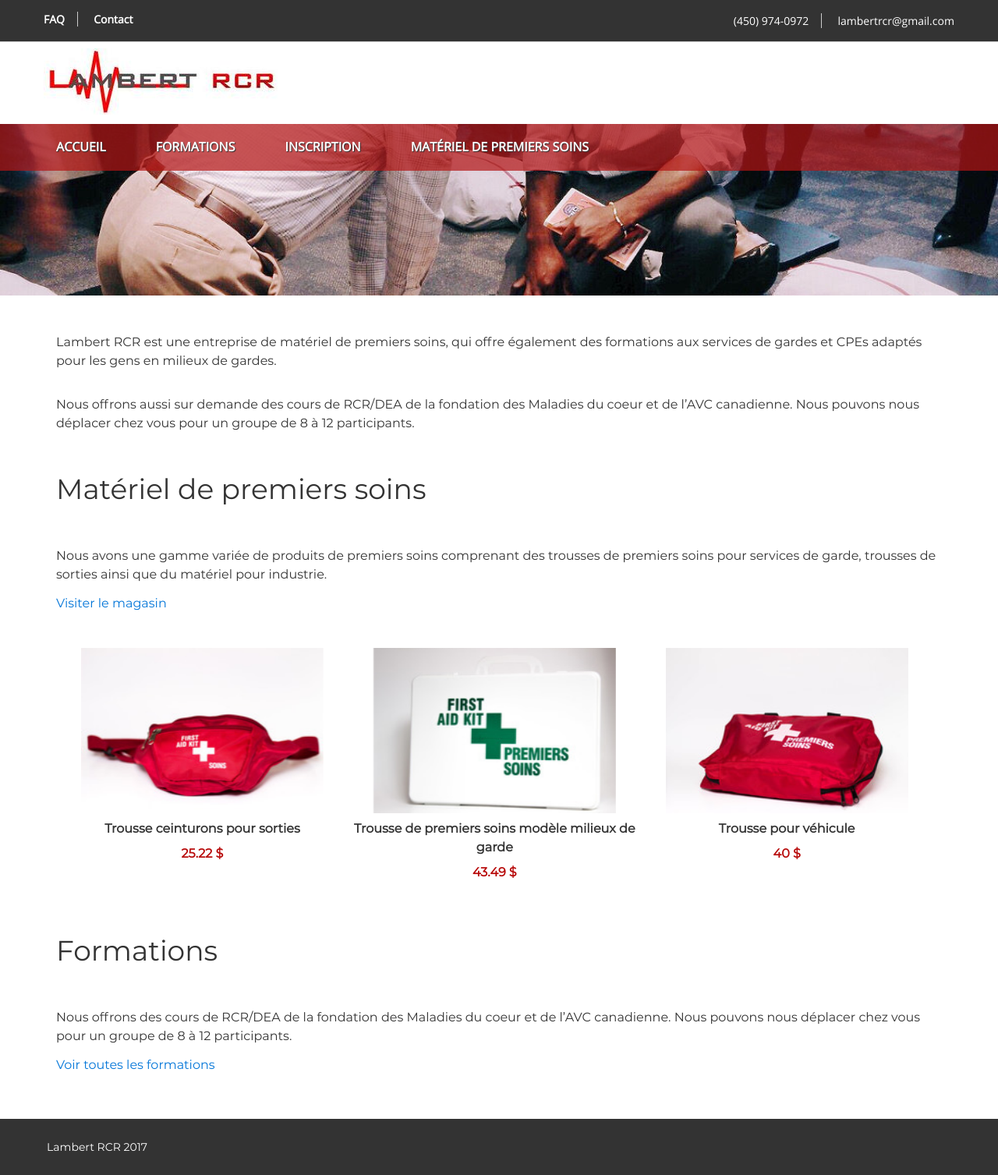
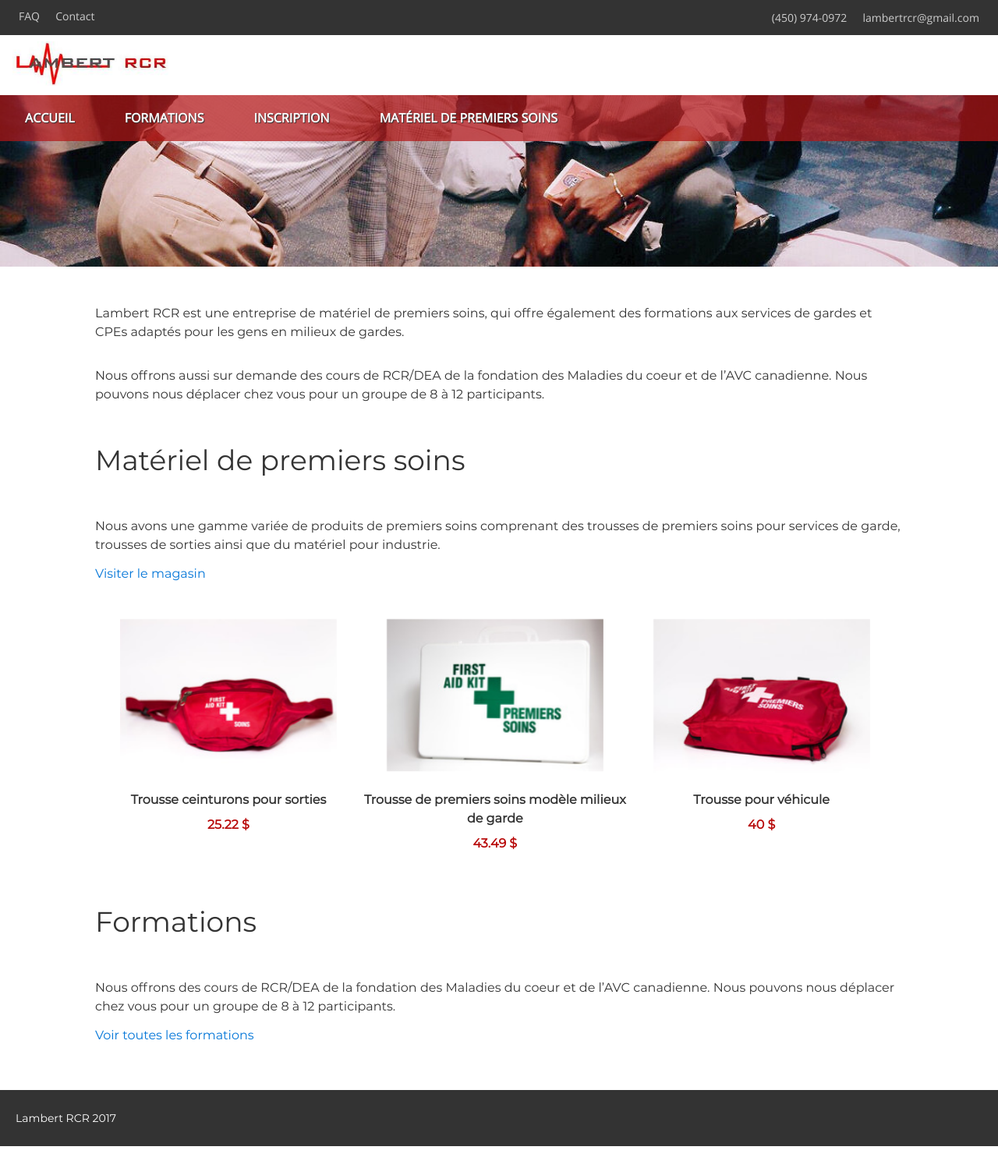
Before and after one commit to ouarez/lambert-rcr, a Jekyll site: the page built from index.md, in a window 1280 px wide. Shown: the whole page at 78% size. Built offline with Jekyll 4.4.1, drawn with Linux system fonts in a browser that asks for light colours; after the commit the page ends 1470 px from its top, so only the background shows below that.

```diff
--- a/_layouts/home.html
+++ b/_layouts/home.html
@@ -15,15 +15,15 @@
 <header>
 
   <div class="top-nav">
-    <div class="flex flex-wrap ml-auto mr-auto pv2 max">
-      <nav class="w-100 w-50-l tc tl-l pv2">
+    <div class="flex flex-wrap ml-auto mr-auto pv1 ph2 ph3-l max">
+      <nav class="w-30 w-50-l tl pv2">
         {% for link in site.data.navigation.top_nav.links %}
-        <a class="ph3" href="{{link.url}}">{{link.title}}</a>
+        <a class="ph2 f6" href="{{link.url}}">{{link.title}}</a>
         {% endfor %}
       </nav>
-      <nav class="w-100 w-50-l dn db-l tc tr-l pv2">
-        <p class="ph3">{{site.data.settings.site_tel}}</p>
-        <p class="ph3">{{site.data.settings.site_email}}</p>
+      <nav class="w-70 w-50-l tr pv2">
+        <p class="ph2 f6">{{site.data.settings.site_tel}}</p>
+        <p class="ph2 f6">{{site.data.settings.site_email}}</p>
       </nav>
     </div>
   </div>
@@ -50,7 +50,7 @@
 
 </header>
 
-<main class="mv4 ml-auto mr-auto max ph4 flex flex-wrap justify-center justify-start-l">
+<main class="mv4 ml-auto mr-auto body-max ph4 flex flex-wrap justify-center justify-start-l">
 
 {{ page.home_intro | markdownify }}
 
--- a/css/main.scss
+++ b/css/main.scss
@@ -24,7 +24,8 @@
 
 // variables
 
-$max-width:1200px;
+$max-width:1400px;
+$body-width:1100px;
 $primary-font:'Montserrat', Helvetica, Helvetica Neue, Arial, sans-serif;
 $sans: 'OpenSans', Arial, sans-serif;
 $serif: 'Merriweather', serif;
@@ -41,6 +42,10 @@
 
 .max {
   max-width:$max-width;
+}
+
+.body-max {
+  max-width:$body-width;
 }
 
 // typography
@@ -93,26 +98,23 @@
 
 .logo {
   img {
+    width:200px;
   }
 }
 
 .top-nav {
   background-color:#333;
-  border-bottom:solid #ccc 1px;
   div {
     nav {
       p,a {
         display:inline;
-        color:#fff;
-        border-right:solid #ccc 1px;
-        font-size:14px;
+        color:#ccc;
         font-family:$sans;
         &:last-child {
           border:none;
         }
       }
       a {
-        font-weight:900;
         &:hover {
           text-decoration:underline;
         }
@@ -152,25 +154,6 @@
         &:hover {
           text-decoration: underline;
         }
-      }
-    }
-  }
-}
-
-nav.main   {
-  background-color:$red;
-  div {
-    text-align:center;
-    a {
-      color:$primary-bg;
-      text-transform:uppercase;
-      font-size:1em;
-      font-family:$sans;
-      font-weight:bold;
-      text-shadow:1px 1px 1px #666;
-      text-decoration:none;
-      &:hover {
-        text-decoration: underline;
       }
     }
   }
```
Also changed, not shown: _layouts/default.html (+13 -9 lines).
